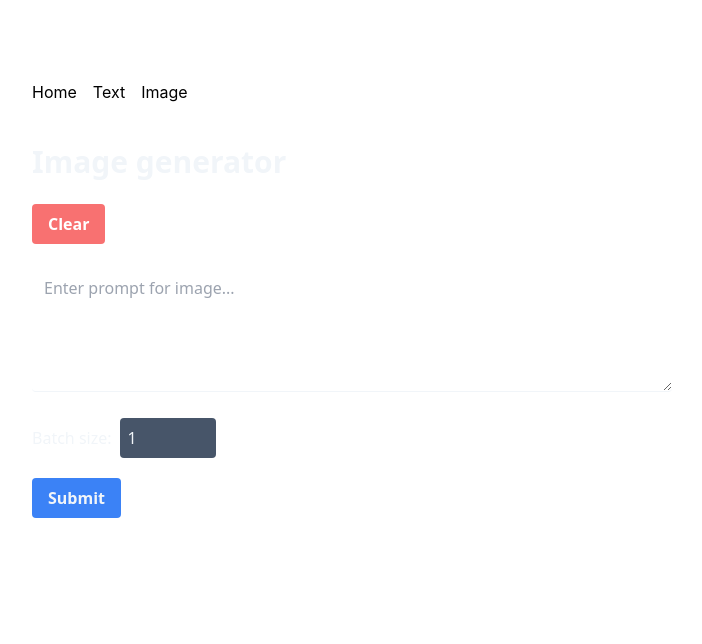
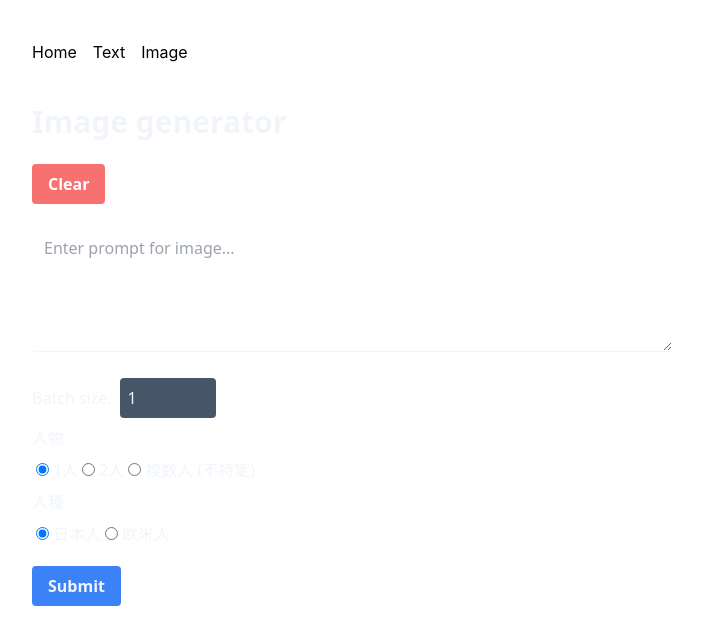
Before and after one commit to ku1987/auto-ad-generator, a Next.js app: page /image in a window 1280 px wide. Shown: the top 644 px of the page, without its empty margins (28-730 px from the left). Built offline with nearby package versions, Linux system fonts and the light colour scheme.

Commit message:
Use StableDiffusion for image generator

```diff
--- a/lib/apis/const.ts
+++ b/lib/apis/const.ts
@@ -1,3 +1,19 @@
+import { CreateImageRequestSizeEnum } from "openai";
+
 export const OPEN_AI_API_KEY = process.env.openAiApiKey ?? "";
-export const OPEN_AI_TEXT_MODEL = "gpt-3.5-turbo";
+export const STABILITY_API_KEY = process.env.stabilityAiApiKey ?? "";
+export const OPEN_AI_TEXT_MODEL = {
+  GPT_3_5_TURBO: "gpt-3.5-turbo",
+};
 export const TEXT_GENERATE_TEMPERATURE = 0.8;
+export const IMAGE_QUALITY = {
+  HIGH: CreateImageRequestSizeEnum._1024x1024,
+  MID: CreateImageRequestSizeEnum._512x512,
+  LOW: CreateImageRequestSizeEnum._256x256,
+};
+
+export const DEFAULT_IMAGE_PROMPT =
+  "ultra realistic, hyper detail, outdoor lighting, wide-shot, Canon EOS R3, nikon, f/1.4, ISO 200, 1/160s, 8K, RAW, unedited, symmetrical balance, in-frame, 8K";
+
+export const DEFAULT_IMAGE_NEGATIVE_PROMPT =
+  "((out of frame)), ((extra fingers)), mutated hands, ((poorly drawn hands)), ((poorly drawn face)), (((mutation))), (((deformed))), (((tiling))), ((naked)), ((tile)), ((fleshpile)), ((ugly)), (((abstract))), blurry, ((bad anatomy)), ((bad proportions)), ((extra limbs)), cloned face, (((skinny))), glitchy, ((extra breasts)), ((double torso)), ((extra arms)), ((extra hands)), ((mangled fingers)), ((missing breasts)), (missing lips), ((ugly face)), ((fat)), ((extra legs))";
--- /dev/null
+++ b/lib/apis/stable-diffusion.ts
@@ -0,0 +1,45 @@
+export class StableDiffusion {
+  apiKey = "";
+  baseUrl = "https://stablediffusionapi.com/api/v3/text2img";
+  constructor(apiKey: string) {
+    this.apiKey = apiKey;
+  }
+
+  async generateImage(
+    prompt: string,
+    negativePrompt: string,
+    imageBatchSize: number = 1
+  ): Promise<string[]> {
+    const requestBody = {
+      key: this.apiKey,
+      prompt,
+      negative_prompt: negativePrompt,
+      width: "512",
+      height: "512",
+      samples: imageBatchSize,
+      num_inference_steps: "20",
+      safety_checker: "no",
+      enhance_prompt: "yes",
+      seed: null,
+      guidance_scale: 7.5,
+      webhook: null,
+      track_id: null,
+    };
+    const headers = {
+      "Content-Type": "application/json",
+    };
+
+    const response = await fetch(this.baseUrl, {
+      method: "POST",
+      headers,
+      body: JSON.stringify(requestBody),
+    });
+    if (!response.ok) {
+      console.error(response.body);
+      throw new Error("Request failed with status: " + response.status);
+    }
+    const result = await response.json();
+    console.log(result);
+    return result.output;
+  }
+}
--- a/next.config.js
+++ b/next.config.js
@@ -11,6 +11,7 @@ const nextConfig = {
   swcMinify: true,
   env: {
     openAiApiKey: process.env.OPENAI_API_KEY,
+    stabilityAiApiKey: process.env.STABILITY_API_KEY,
   },
 };
 
--- a/pages/image.tsx
+++ b/pages/image.tsx
@@ -2,15 +2,21 @@
 
 import { ChangeEvent, useState } from "react";
 import Image from "next/image";
-import { ImagesResponseDataInner } from "openai";
-import { OpenAI } from "../lib/apis/openai";
-import { OPEN_AI_API_KEY } from "../lib/apis/const";
+
+import {
+  DEFAULT_IMAGE_NEGATIVE_PROMPT,
+  DEFAULT_IMAGE_PROMPT,
+  STABILITY_API_KEY,
+} from "../lib/apis/const";
 import Link from "next/link";
+import { StableDiffusion } from "../lib/apis/stable-diffusion";
 
 const IndexPage = () => {
   const [prompt, setPrompt] = useState("");
-  const [response, setResponse] = useState<ImagesResponseDataInner[]>([]);
+  const [response, setResponse] = useState<string[]>([]);
   const [imageBatchSize, setImageBatchSize] = useState(1);
+  const [peopleCount, setPeopleCount] = useState("one person");
+  const [race, setRace] = useState("japanese");
   const [isLoading, setIsLoading] = useState(false);
   const [isError, setIsError] = useState(false);
 
@@ -26,10 +32,16 @@ const IndexPage = () => {
       setIsLoading(true);
       setIsError(false);
       setResponse([]);
-      const openai = new OpenAI(OPEN_AI_API_KEY);
-      const res = await openai.generateImage(prompt, imageBatchSize);
+      const stableDiffusion = new StableDiffusion(STABILITY_API_KEY);
+      const updatedPrompt = `,${prompt},${race},${peopleCount},${DEFAULT_IMAGE_PROMPT}`;
+      const negativePrompt = `${DEFAULT_IMAGE_NEGATIVE_PROMPT}`;
+      const res = await stableDiffusion.generateImage(
+        updatedPrompt,
+        negativePrompt,
+        imageBatchSize
+      );
       if (!res) {
-        console.warn("Nothing returned from OpenAI API.");
+        console.warn("Nothing returned from StableDiffusion API.");
         return;
       }
       setResponse(res);
@@ -43,6 +55,14 @@ const IndexPage = () => {
 
   const handleInputChange = (event: ChangeEvent<HTMLInputElement>) => {
     setImageBatchSize(Number(event.target.value));
+  };
+
+  const handleRadioBoxChange = (event: ChangeEvent<HTMLInputElement>) => {
+    setPeopleCount(event.target.value);
+  };
+
+  const handleRaceChange = (event: ChangeEvent<HTMLInputElement>) => {
+    setRace(event.target.value);
   };
 
   return (
@@ -79,6 +99,57 @@ const IndexPage = () => {
               onChange={handleInputChange}
             ></input>
           </p>
+          <div className="my-2">
+            <p className="my-2">人物</p>
+            <input
+              className="mx-1"
+              id="one-person"
+              type="radio"
+              value="one person"
+              checked={peopleCount === "one person"}
+              onChange={handleRadioBoxChange}
+            />
+            <label htmlFor="one-person">1人</label>
+            <input
+              className="mx-1"
+              id="two-people"
+              type="radio"
+              value="two people"
+              checked={peopleCount === "two people"}
+              onChange={handleRadioBoxChange}
+            />
+            <label htmlFor="two-people">2人</label>
+            <input
+              className="mx-1"
+              id="multiple"
+              type="radio"
+              value="multiple people"
+              checked={peopleCount === "multiple people"}
+              onChange={handleRadioBoxChange}
+            />
+            <label htmlFor="multiple">複数人 (不特定)</label>
+          </div>
+          <div className="my-2">
+            <p className="my-2">人種</p>
+            <input
+              className="mx-1"
+              id="japanese"
+              type="radio"
+              value="japanese"
+              checked={race === "japanese"}
+              onChange={handleRaceChange}
+            />
+            <label htmlFor="japanese">日本人</label>
+            <input
+              className="mx-1"
+              id="caucasian"
+              type="radio"
+              value="caucasian"
+              checked={race === "caucasian"}
+              onChange={handleRaceChange}
+            />
+            <label htmlFor="caucasian">欧米人</label>
+          </div>
         </div>
         <div>
           {isLoading ? (
@@ -93,24 +164,23 @@ const IndexPage = () => {
               Submit
             </button>
           )}
-          {isError ? <p>Something went wrong. Please try again.</p> : null}
+          {isError ? (
+            <p className="text-orange-600 mt-5">
+              Something went wrong. Please try again.
+            </p>
+          ) : null}
         </div>
       </form>
       <div>
         <div className="mt-5 grid grid-cols-2 gap-6">
-          {response.map((imgData, i) => {
+          {response.map((imgUrl, i) => {
             return (
               <div
                 className="flex flex-col justify-center items-center"
                 key={i}
               >
-                <Link target="_blank" href={imgData.url ?? ""}>
-                  <Image
-                    src={imgData.url || ""}
-                    width={300}
-                    height={200}
-                    alt=""
-                  />
+                <Link target="_blank" href={imgUrl ?? ""}>
+                  <Image src={imgUrl || ""} width={300} height={200} alt="" />
                 </Link>
               </div>
             );
--- a/pages/index.tsx
+++ b/pages/index.tsx
@@ -18,7 +18,7 @@ export default function index() {
           <li>
             <LinkText
               link="https://platform.openai.com/docs/guides/gpt/chat-completions-api"
-              text="Completions API (gpt-3.5-turbo)"
+              text="Chat Completions API (gpt-3.5-turbo)"
             />
           </li>
           <li>
@@ -49,7 +49,19 @@ export default function index() {
           テキストボックスにプロンプトを入力して、Batch size
           (同時に作成する画像数) を選択してから Submit ボタンを押してください。
         </li>
+        <li>プロンプトは英語で、文章の形式で入力してください。</li>
         <li>Batch size は 1 - 10 の範囲で選択できます。</li>
+        <li>
+          画質を高画質・中画質・低画質から選択できます。画質が高いほど処理に時間を要します。
+        </li>
+        <li>
+          ひとつの API キーで 1
+          分間に生成できる画像は50枚までで、これを超えるとエラーになります。
+        </li>
+        <LinkText
+          link="https://platform.openai.com/docs/guides/rate-limits/overview"
+          text="Rate limits"
+        />
         <li>
           画像をクリックすると別タブで開きます。なお、一定時間が経過すると保存先サーバーから削除されてしまうようです。
         </li>
--- a/pages/text.tsx
+++ b/pages/text.tsx
@@ -3,7 +3,7 @@
 import { useState } from "react";
 
 import { OpenAI } from "../lib/apis/openai";
-import { OPEN_AI_API_KEY } from "../lib/apis/const";
+import { OPEN_AI_API_KEY, OPEN_AI_TEXT_MODEL } from "../lib/apis/const";
 import IconCopy from "../components/copy-text";
 
 const IndexPage = () => {
@@ -25,7 +25,12 @@ const IndexPage = () => {
       setIsLoading(true);
       setResponse("");
       const openai = new OpenAI(OPEN_AI_API_KEY);
-      const res = await openai.generateText(prompt);
+      const roleContent = "あなたはWeb広告企業で働く有能なコピーライターです。";
+      const res = await openai.generateText(
+        prompt,
+        OPEN_AI_TEXT_MODEL.GPT_3_5_TURBO,
+        roleContent
+      );
       if (!res) {
         console.warn("Nothing returned from OpenAI API.");
         return;
@@ -85,7 +90,11 @@ const IndexPage = () => {
         </div>
       </form>
       <div>
-        {isError ? <p>Something went wrong. Please try again.</p> : null}
+        {isError ? (
+          <p className="text-orange-600">
+            Something went wrong. Please try again.
+          </p>
+        ) : null}
         <p>
           <strong>Response</strong>
         </p>
--- a/styles/globals.css
+++ b/styles/globals.css
@@ -4,7 +4,7 @@
 
 html,
 body {
-  padding: 20px;
+  padding: 0 0 20px 20px;
   margin: 0 10px;
   font-family: -apple-system, BlinkMacSystemFont, Segoe UI, Roboto, Oxygen,
     Ubuntu, Cantarell, Fira Sans, Droid Sans, Helvetica Neue, sans-serif;
```
Also changed, not shown: lib/apis/openai.ts (+13 -4 lines).
